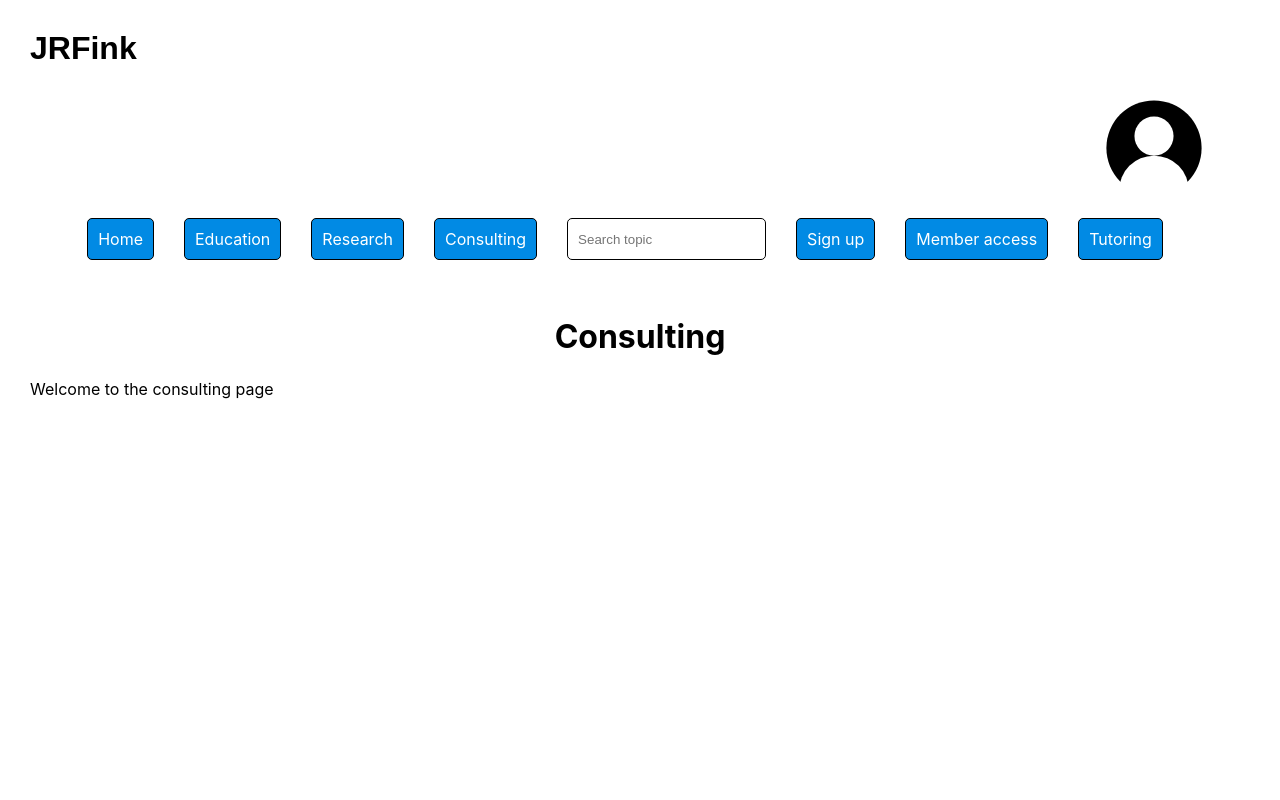
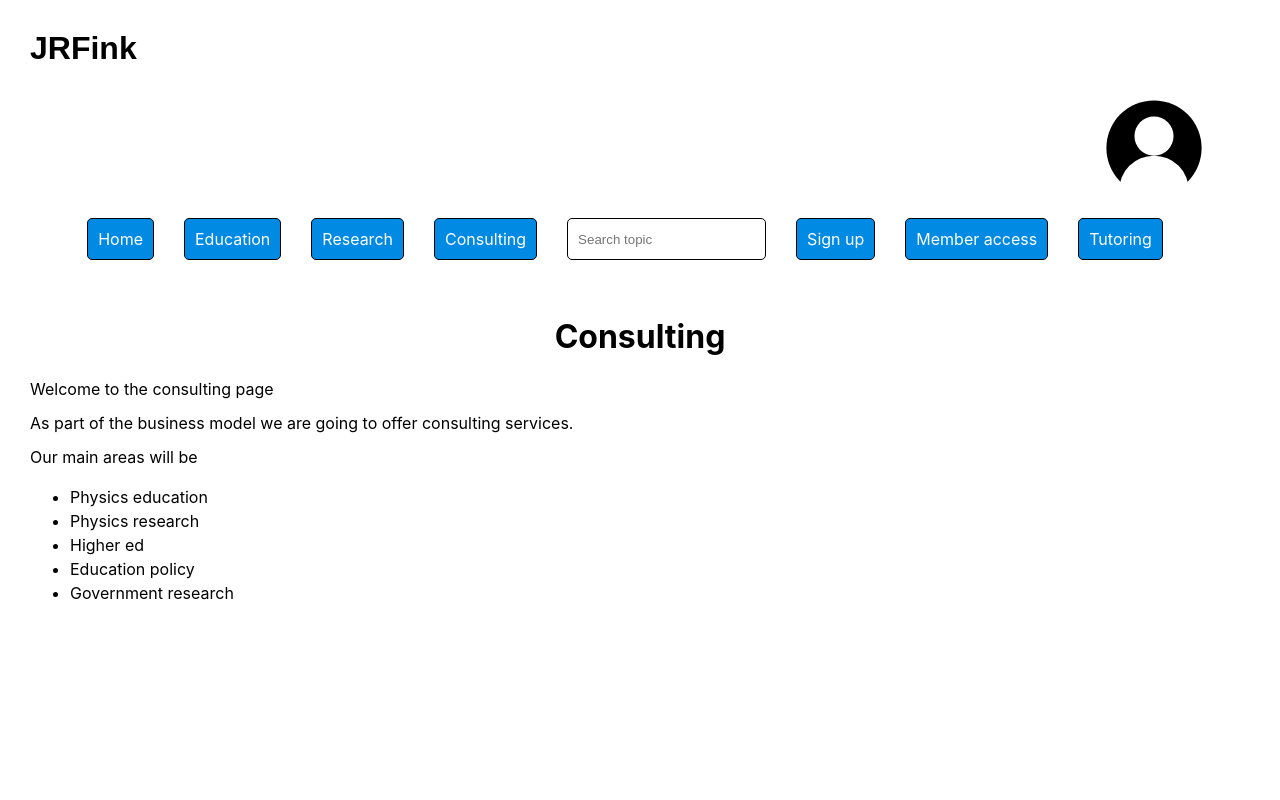
Before and after one commit to JRFink/jrfphyspagesnew, a Next.js app: page /consulting in a window 1280 px wide. Shown: the top 800 px of the page. Built offline with nearby package versions, Linux system fonts and the light colour scheme.

Commit message:
Update index.tsx

```diff
--- a/pages/consulting/index.tsx
+++ b/pages/consulting/index.tsx
@@ -1,4 +1,5 @@
 import style from '@/styles/general.module.css';
+
 const Consult = () => {
   return (
       <>
@@ -8,6 +9,19 @@ const Consult = () => {
  <p>
   Welcome to the consulting page
 </p>
+<p>
+    As part of the business model we are going to offer consulting services.
+</p>
+<p>
+     Our main areas will be
+<ul>
+     <li>Physics education</li>
+     <li>Physics research</li>
+     <li>Higher ed</li>
+     <li>Education policy</li>
+     <li>Government research</li>
+</ul>
+</p>
       </>
   );
 }
```
